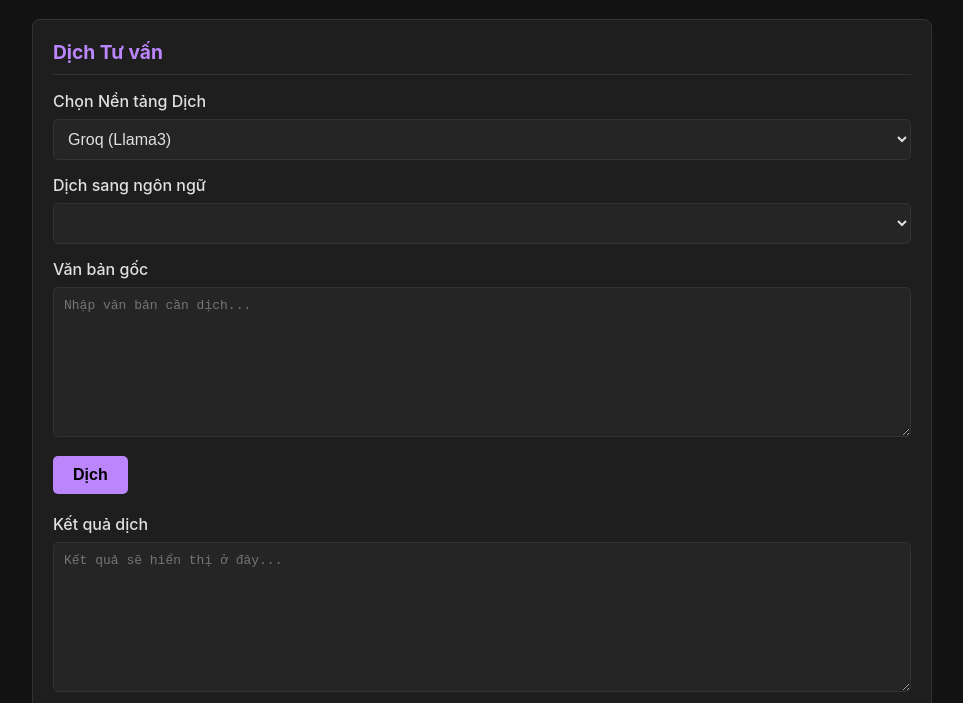
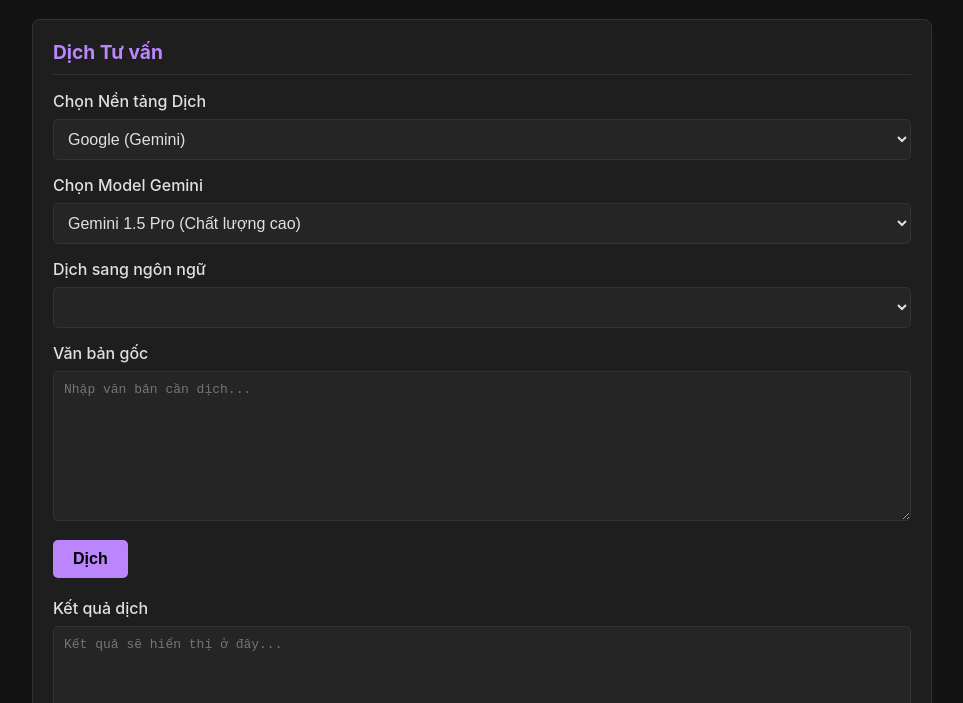
Before and after one commit to MizuCiaossu/ai-translator, a plain HTML site: page index.html in a window 1280 px wide. Shown: the part 82-785 px from the top of the page, without its empty margins (158-1121 px from the left). Drawn offline with Linux system fonts and the light colour scheme.

Commit message:
Update index.html

```diff
--- a/index.html
+++ b/index.html
@@ -21,12 +21,13 @@
             <select id="translationPlatform">
                 <option value="groq">Groq (Llama3)</option>
                 <option value="openrouter_deepseek">OpenRouter (Deepseek)</option>
-                <!-- CẬP NHẬT: Thêm Gemini vào đây -->
-                <option value="gemini">Google (Gemini)</option>
+                <!-- CẬP NHẬT 1: Thêm "selected" để đặt làm mặc định -->
+                <option value="gemini" selected>Google (Gemini)</option>
             </select>
         </div>
-        <!-- CẬP NHẬT: Thêm dropdown chọn model Gemini, ẩn đi lúc đầu -->
-        <div class="form-group" id="geminiModelWrapper" style="display: none;">
+
+        <!-- CẬP NHẬT 2: Đổi "display: none" thành "display: block" để hiện mặc định -->
+        <div class="form-group" id="geminiModelWrapper" style="display: block;">
             <label for="geminiModelSelect">Chọn Model Gemini</label>
             <select id="geminiModelSelect">
                 <option value="gemini-1.5-pro-latest">Gemini 1.5 Pro (Chất lượng cao)</option>
@@ -53,7 +54,6 @@
 
     <div class="card">
         <h2>Dịch ý của khách (Model: Gemini 2.0 Flash)</h2>
-        <!-- Phần này giữ nguyên không đổi -->
         <div class="form-group">
             <label for="customerMessage">Tin nhắn của khách</label>
             <textarea id="customerMessage" placeholder="Dán tin nhắn của khách vào đây..."></textarea>
```
